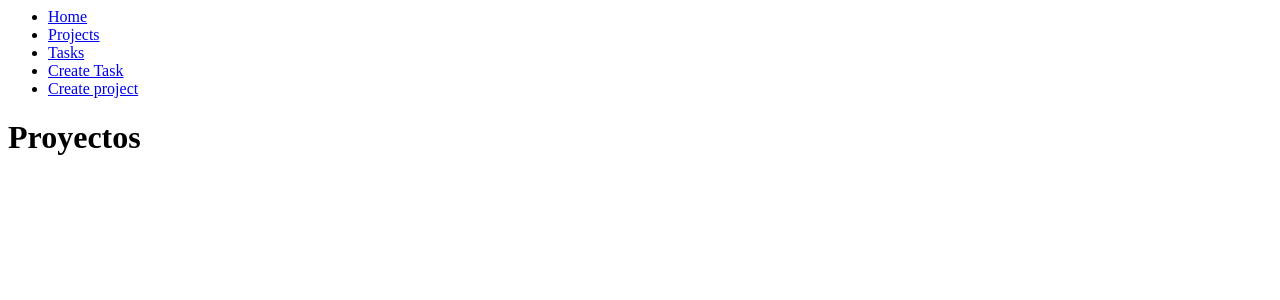
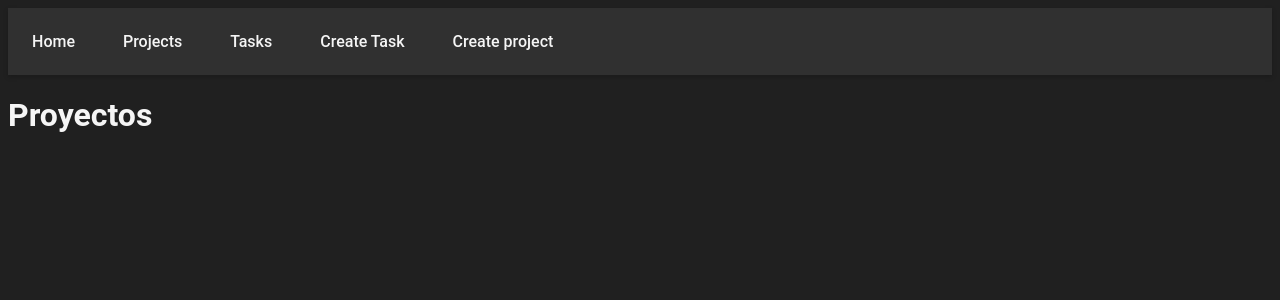
Before and after one commit to sebas0000/Django-MVT, a Django app: page /projects/ in a window 1280 px wide. Shown: the top 300 px of the page. Run offline with Django 5.2, Linux system fonts and the light colour scheme; data that the repository does not hold is empty.

Commit message:
Finalizacion del curo de Django

```diff
--- /dev/null
+++ b/myapp/static/css/main.css
@@ -0,0 +1,79 @@
+body {
+    background: #202020;
+    color: whitesmoke;
+    font-family: Roboto, Arial, sans-serif;
+}
+.navbar {
+    background-color: #303030;
+    padding: 1rem;
+    box-shadow: 0 2px 5px rgba(0, 0, 0, 0.2);
+}
+
+.navbar ul {
+    list-style: none;
+    margin: 0;
+    padding: 0;
+    display: flex;
+    gap: 2rem;
+}
+
+.navbar li {
+    padding: 0.5rem;
+}
+
+.navbar a {
+    color: #f5f5f5;
+    text-decoration: none;
+    font-weight: 500;
+    transition: color 0.3s ease;
+}
+
+.navbar a:hover {
+    color: #FF6319;
+}
+
+.navbar-brand {
+    font-size: 1.5rem;
+    font-weight: bold;
+    color: #f5f5f5;
+}
+input {
+    background-color: #303030;
+    border: 2px solid #404040;
+    color: #f5f5f5;
+    padding: 0.5rem;
+    border-radius: 4px;
+    transition: border-color 0.3s ease;
+}
+
+input:focus {
+    outline: none;
+    border-color: #FF6319;
+}
+
+label {
+    color: #f5f5f5;
+    font-weight: 500;
+    margin-bottom: 0.5rem;
+    display: block;
+}
+input[type="number"]::-webkit-inner-spin-button,
+input[type="number"]::-webkit-outer-spin-button {
+    -webkit-appearance: none;
+    margin: 0;
+}
+button {
+    margin: 10px 0;
+    background-color: #303030;
+    color: #f5f5f5;
+    border: 2px solid #404040;
+    padding: 0.5rem 1rem;
+    border-radius: 4px;
+    cursor: pointer;
+    transition: all 0.3s ease;
+}
+
+button:hover {
+    background-color: #FF6319;
+    border-color: #FF6319;
+}
--- a/myapp/templates/index.html
+++ b/myapp/templates/index.html
@@ -1,9 +1,11 @@
 {% extends 'nav.html'%}
+{% load static %}
 
 {% block content%}
 
 <h1>{{title}} </h1>
-
+<p>Contecon es una empresa líder en la industria de la logística y operaciones portuarias, proporcionando servicios eficientes y confiables para garantizar una manipulación y transporte de carga sin problemas. Con un compromiso con la innovación y la satisfacción del cliente, Contecon continúa estableciendo el estándar en la industria.</p>
+<img src=" {% static 'contecon.png' %}" width="50%">
 <p> Created by: {{username}}</p>
 
 {% endblock %}
--- a/myapp/templates/nav.html
+++ b/myapp/templates/nav.html
@@ -1,4 +1,14 @@
-<nav>
+{% load static %}
+<!DOCTYPE html>
+<html lang="en">
+<head>
+    <meta charset="UTF-8">
+    <meta name="viewport" content="width=device-width, initial-scale=1.0">
+    <title>django</title>
+    <link rel="stylesheet" href="{% static 'css/main.css' %}">
+</head>
+<body>
+    <nav class="navbar">
         <ul>
             <li>
                 <a href="{% url 'index' %}">Home</a>
@@ -18,6 +28,9 @@
         </ul>
     </nav>
 
+    <main class="container">
         {% block content%}
-
         {% endblock %}
+    </main>
+</body>
+</html>
```
Also changed, not shown: myapp/static/contecon.png (added). Lines whose indentation alone changed are shown as unchanged.
